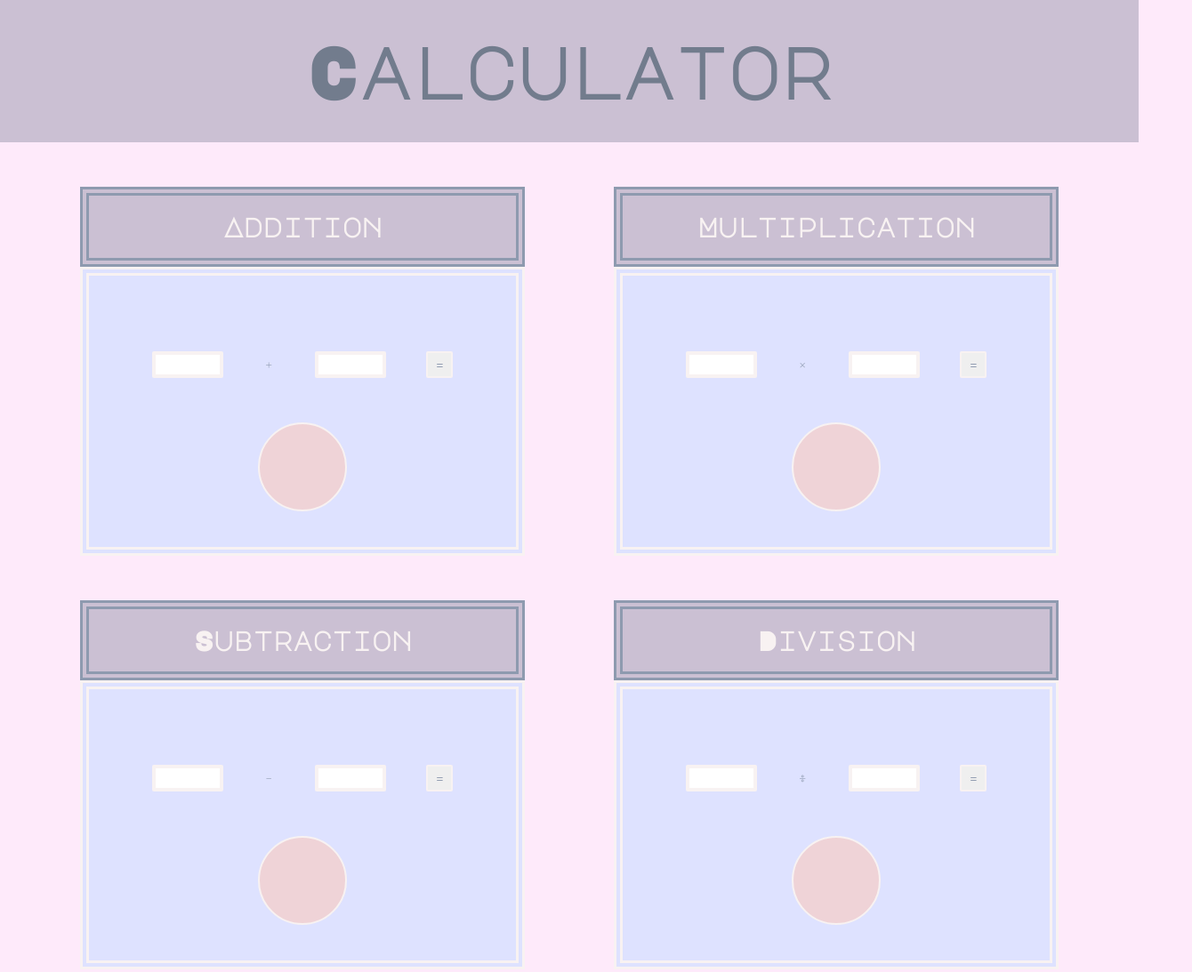
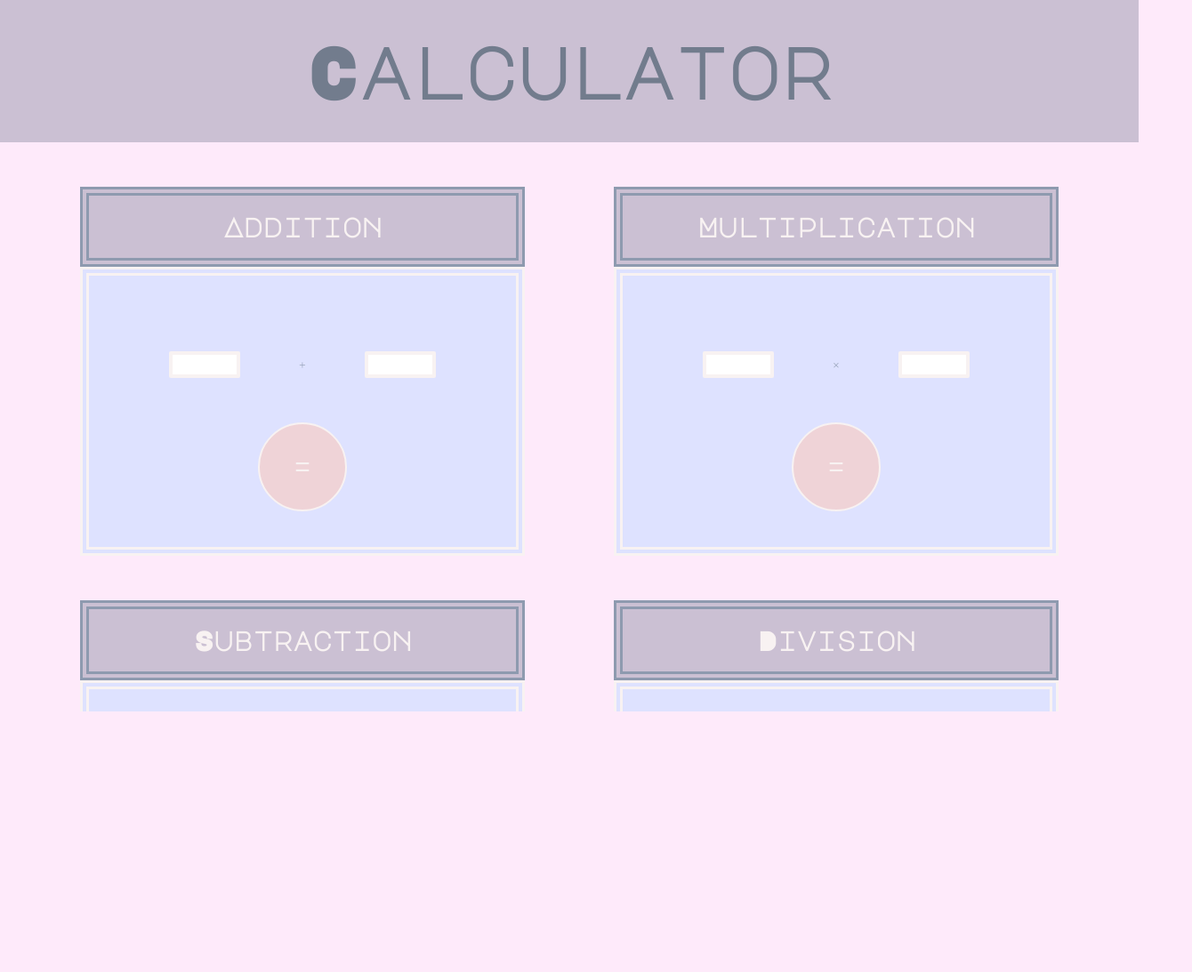
Before and after one commit to sofiatejada/lab03b-calculator, a plain HTML site: page index.html in a window 1280 px wide. Shown: the whole page at 89% size, 1340 px wide, since content can reach past the window. After the commit the page ends 800 px from the top, so only its background shows below. Drawn offline with Linux system fonts and the light colour scheme.

Commit message:
change button functionality and css styling

```diff
--- a/app.js
+++ b/app.js
@@ -31,7 +31,7 @@ addButton.addEventListener('click', () => {
     const num1 = Number(add1.value);
     const num2 = Number(add2.value);
 
-    addResult.textContent = num1 + num2;
+    addButton.textContent = num1 + num2;
 })
 
 //create event listeners for sub button
@@ -39,7 +39,7 @@ subButton.addEventListener('click', () => {
     const num1 = Number(sub1.value);
     const num2 = Number(sub2.value);
 
-    subResult.textContent = num1 - num2;
+    subButton.textContent = num1 - num2;
 })
 
 //create event listeners for mult button
@@ -47,7 +47,7 @@ multButton.addEventListener('click', () => {
     const num1 = Number(mult1.value);
     const num2 = Number(mult2.value);
 
-    multResult.textContent = num1 * num2;
+    multButton.textContent = num1 * num2;
 })
 
 //create event listeners for div button
@@ -55,5 +55,5 @@ divButton.addEventListener('click', () => {
     const num1 = Number(div1.value);
     const num2 = Number(div2.value);
 
-    divResult.textContent = num1 / num2;
+    divButton.textContent = num1 / num2;
 })
--- a/index.html
+++ b/index.html
@@ -24,18 +24,18 @@
                         <input id="add1"/>
                         <label>+</label>
                         <input id="add2"/>
-                        <button id="add-button">=</button>
+                        <!--<button id="add-button">=</button>-->
                     </section>
-                    <p id="add-result"></p>
+                    <p id="add-result"><button id="add-button">=</button></p>
                 </section>
                 <h2>Subtraction</h2>
                 <section class="subtraction">
                     <section class="inputs"><input id="sub1"/>
                         <label>-</label>
                         <input id="sub2"/>
-                        <button id="sub-button">=</button>
+                        <!--<button id="sub-button">=</button>-->
                     </section>
-                    <p id="sub-result"></p>
+                    <p id="sub-result"><button id="sub-button">=</button></p>
                 </section>
             </section>
             <section class="mult-div">
@@ -45,9 +45,9 @@
                             <input id="mult1"/>
                             <label>×</label>
                             <input id="mult2"/>
-                            <button id="mult-button">=</button>
+                            <!--<button id="mult-button">=</button>-->
                         </section>
-                        <p id="mult-result"></p>
+                        <p id="mult-result"><button id="mult-button">=</button></p>
                 </section>
                 <h2>Division</h2>
                 <section class="division">
@@ -55,9 +55,9 @@
                         <input id="div1"/>
                         <label>÷</label>
                         <input id="div2"/>
-                        <button id="div-button">=</button>
+                        <!--<button id="div-button">=</button>-->
                     </section>
-                    <p id="div-result"></p>
+                    <p id="div-result"><button id="div-button">=</button></p>
                 </section>
             </section>
         </content>
--- a/style.css
+++ b/style.css
@@ -4,6 +4,7 @@ body, html {
     padding: 0;
     margin: 0;
     background-color: #FEEAFA;
+    overflow: scroll;
 }
 
 * {
@@ -77,7 +78,7 @@ h2 {
     border: #8E9AAF double 10px;
 }
 
-p {
+/*p {
     background-color: #EFD3D7;
     border-radius: 50%;
     height: 100px;
@@ -90,7 +91,7 @@ p {
     margin-top: 50px;
     font-size: 30px;
     border: rgb(248, 242, 242)  2px double;
-}
+}*/
 
 header {
     background-color: #CBC0D3;
@@ -114,12 +115,34 @@ input {
     text-align: center;
 }
 
+input:hover {
+    border-color: #727c8d;
+}
+
 button {
+    /*
     height: 30px;
     width: 30px;
     border: rgb(248, 242, 242)  2px double;
     border-radius: 2px;
-    color: #8E9AAF;
+    color: #8E9AAF;*/
+    background-color: #EFD3D7;
+    border-radius: 50%;
+    height: 100px;
+    width: 100px;
+    display: flex;
+    text-align: center;
+    justify-content: center;
+    align-items: center;
+    margin: auto;
+    margin-top: 50px;
+    font-size: 30px;
+    border: rgb(248, 242, 242)  2px double;
+    color:rgb(248, 242, 242);
+}
+
+button:hover {
+    opacity: 60%;
 }
 
 label {
```
